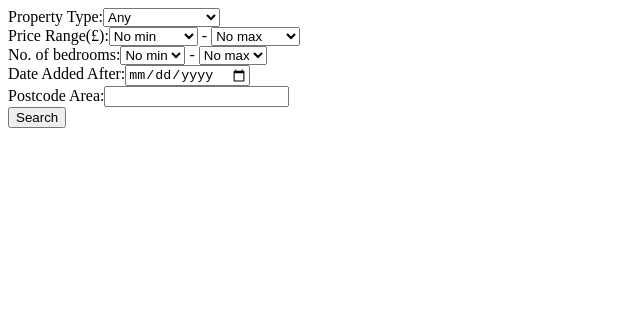
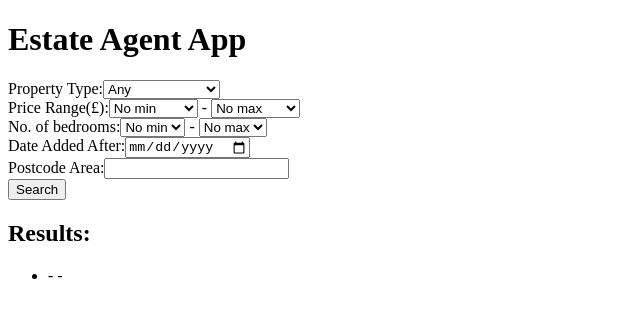
Before and after one commit to damsi456/estate-agent-client-side-web-application, a React (Vite) app: page / in a window 1280 px wide. Shown: the top 318 px of the page, without its empty margins (0-640 px from the left). Built offline with nearby package versions, Linux system fonts and the light colour scheme.

Commit message:
Add SearchForm and necessary updated to app.js

```diff
--- a/src/App.jsx
+++ b/src/App.jsx
@@ -1,9 +1,60 @@
+import React,{useState} from "react";
 import properties from "./data/properties.json"
 import SearchForm from "./components/SearchForm.jsx";
 
 function App() {
+  const[results, setResults] = useState([properties.properties]);
+
+    function handleSearch(filters){
+      const monthMapping = {
+        January: 0,
+        February: 1,
+        March: 2,
+        April: 3,
+        May: 4,
+        June: 5,
+        July: 6,
+        August: 7,
+        September: 8,
+        October: 9,
+        November: 10,
+        December: 11
+      };
+
+      const filteredProperties  = properties.properties.filter((property) => {
+        const typeMatch = filters.type === "" || property.type === filters.type;
+        const priceMatch = filters.minPrice === "" || property.price >= Number(filters.minPrice) && filters.maxPrice === "" || property.price <= Number(filters.maxPrice);
+        const bedroomMatch = filters.minBedrooms === "" || property.bedrooms >= Number(filters.minBedrooms) && filters.maxBedrooms === "" || property.bedrooms <= Number(filters.maxBedrooms);
+        const dateMatch = filters.dateAfter === "" || new Date(property.added.year, monthMapping[property.added.month], property.added.day) >= new Date(filters.dateAfter)
+        const postcodeMatch = filters.postcode === "" || property.location.endsWith(filters.postcode);
+
+        console.log(typeMatch, priceMatch, bedroomMatch, dateMatch, postcodeMatch);
+        return typeMatch && priceMatch && bedroomMatch && dateMatch && postcodeMatch;
+      });
+      setResults(filteredProperties);
+    };
+
   return(
-    <SearchForm />
+    <div>
+      <h1>Estate Agent App</h1>
+      <SearchForm onSearch={handleSearch}/>
+      <div>
+        <h2>Results: </h2>
+        {results.length > 0 ? (
+          <ul>
+            {results.map((property) => (
+              <li key={property.id}>
+                {property.type} - {property.price} - {property.location}
+              </li>
+            ))}
+          </ul>
+          ): (
+            <p>No results found</p>
+          )
+        }
+      </div>
+    </div>
+
   )
 }
 
```
